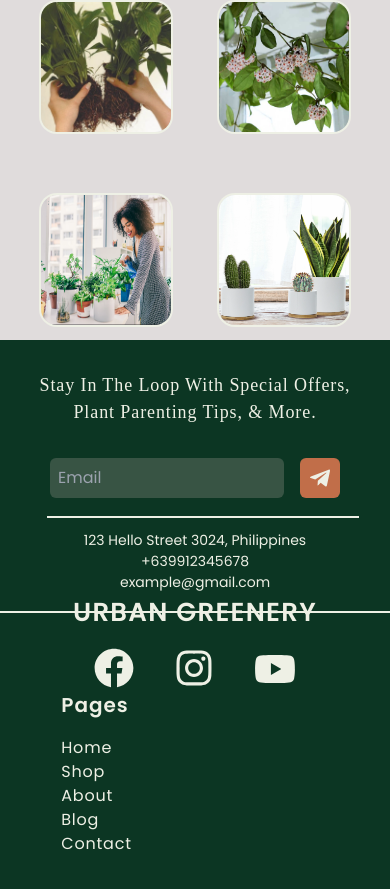
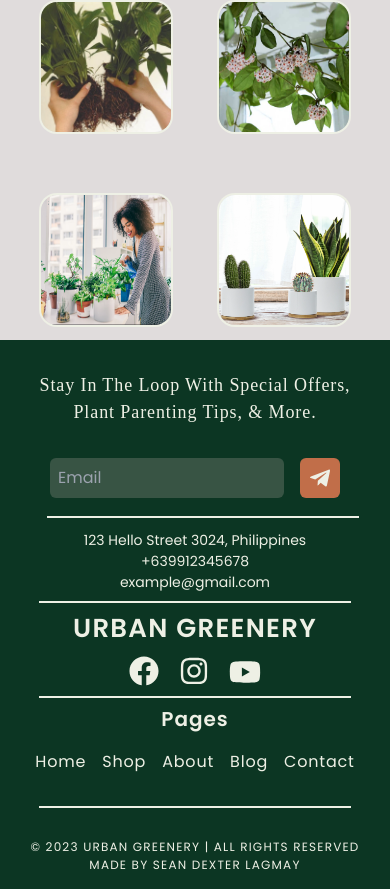
Before and after one commit to Seaaaany1804/Urban-Greenery, a React (Create React App) app: page / in a window 390 px wide. Shown: the part 3880-4769 px from the top of the page. Built offline with nearby package versions, Linux system fonts and the light colour scheme; a web font is replaced by a local one.

Commit message:
Default Responsiveness in ContactPage

```diff
--- a/src/pages/ContactPage.jsx
+++ b/src/pages/ContactPage.jsx
@@ -18,32 +18,32 @@ function ContactPage() {
       </div>
 
       <div className='mt-8 grid-cols-1 grid xl:grid-cols-[1fr_2fr_1fr] place-items-center'>
-        <div className='relative w-full'>
+        <div className='flex justify-center relative w-full'>
             <h1 className='text-white font-poppins text-center text-[14px]'> 123 Hello Street
             3024, Philippines <br/>
             +639912345678 <br/>
             example@gmail.com</h1>
             <div className='hidden absolute right-[-100px] top-[-30px] h-[160px] border-[1px] border-white'>  </div>
-            <div className='absolute bottom-[-20px] xl:bottom-[-50px] md:bottom-[-30px] w-[100%] border-[1px] border-white'>  </div>
+            <div className='absolute bottom-[-10px] xl:bottom-[-50px] md:bottom-[-30px] w-[80%] border-[1px] border-white'></div>
         </div>
 
-        <div className='relative text-center flex flex-col justify-center'>
-            <h1 className='text-white font-semibold font-poppins tracking-wider text-[26px]'> URBAN GREENERY </h1>
+        <div className='w-full items-center relative text-center flex flex-col justify-center'>
+            <h1 className='text-white font-semibold font-poppins tracking-wider text-[26px] mt-4'> URBAN GREENERY </h1>
             <h1 className='hidden text-white tracking-widest text-[16px] mt-4'> Caring for plants enhances your space with life. <br/>
             Whether it's a small herb garden or thriving jungle, nurturing your plants <br/>
             rewards you with greenery and serenity.</h1>
-                <div className='flex justify-center space-x-10 mt-4'>
-                    <FaFacebook className='text-white text-[40px]' />
-                    <FaInstagram className='text-white text-[40px]' />
-                    <FaYoutube className='text-white text-[42px]' />
+                <div className='flex justify-center gap-5 mt-2'>
+                    <FaFacebook className='text-white text-[30px]' />
+                    <FaInstagram className='text-white text-[30px]' />
+                    <FaYoutube className='text-white text-[32px]' />
                 </div>
+            <div className='absolute bottom-[-10px] xl:bottom-[-50px] md:bottom-[-30px] w-[80%] border-[1px] border-white'></div>
             <div className='hidden absolute right-[-100px] top-[0px] h-[160px] border-[1px] border-white'>  </div>
         </div>
 
-        <div>
-
-                <h1 className='text-white text-[20px] font-poppins tracking-wider font-semibold mr-[200px]'> Pages </h1>
-                <div className='flex flex-col text-white font-poppins tracking-wider mt-4'>
+        <div className='mt-4 flex flex-col items-center justify-center'>
+                <h1 className='text-white text-[20px] text-center font-poppins tracking-wider font-semibold'> Pages </h1>
+                <div className='flex gap-4 text-white font-poppins tracking-wider mt-4'>
                     <a href="Home" className='hover:underline'> Home </a>
                     <a href="Shop" className='hover:underline'> Shop </a>
                     <a href="About" className='hover:underline'> About </a>
@@ -55,9 +55,9 @@ function ContactPage() {
       </div>
 
 
-      <div className='hidden flex justify-center relative'>
+      <div className='flex justify-center relative'>
         <div className='absolute mt-8 w-[80%] border-[1px] border-white'>  </div>
-        <h1 className='mt-16 text-center text-white font-poppins tracking-widest text-[14px]'> © 2023 URBAN GREENERY | ALL RIGHTS RESERVED <br/>
+        <h1 className='mt-16 text-center text-white font-poppins tracking-widest text-[12px]'> © 2023 URBAN GREENERY | ALL RIGHTS RESERVED <br/>
         MADE BY SEAN DEXTER LAGMAY </h1>
       </div>
     </div>
```
